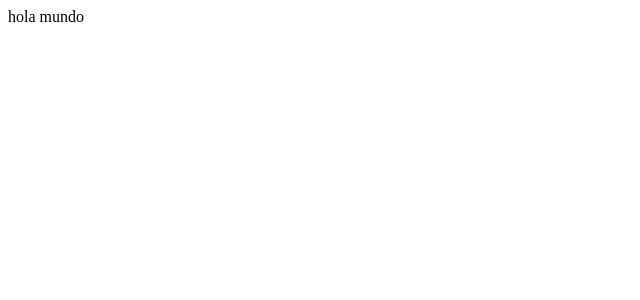
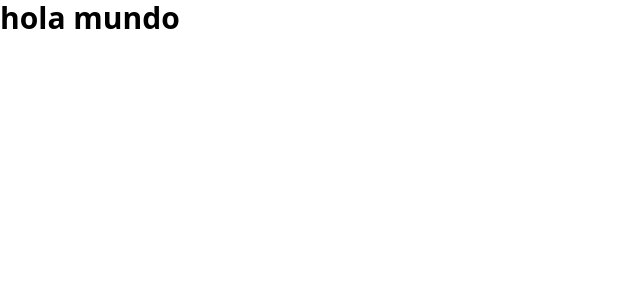
Before and after one commit to danielsantiago1230/React-portfolio, a React (Create React App) app in the folder my-portfolio/: page / in a window 1280 px wide. Shown: the top 300 px of the page, without its empty margins (0-640 px from the left). Built offline with nearby package versions, Linux system fonts and the light colour scheme.

Commit message:
add tailwind-sucessfull

```diff
--- /dev/null
+++ b/my-portfolio/src/App.jsx
@@ -0,0 +1,10 @@
+
+function App() {
+  return (
+    <div className="text-3xl font-bold">
+      hola mundo
+    </div>
+  );
+}
+
+export default App;
--- a/my-portfolio/src/Santiago.js
+++ /dev/null
@@ -1,10 +0,0 @@
-
-function Santiago() {
-  return (
-    <div>
-      hola mundo
-    </div>
-  );
-}
-
-export default Santiago;
--- /dev/null
+++ b/my-portfolio/src/index.css
@@ -0,0 +1,3 @@
+@tailwind base;
+@tailwind components;
+@tailwind utilities;
--- a/my-portfolio/src/index.js
+++ b/my-portfolio/src/index.js
@@ -1,10 +1,11 @@
 import React from 'react';
 import ReactDOM from 'react-dom/client';
-import Santiago from './Santiago';
+import App from './App.jsx';
+import './index.css'
 
 const root = ReactDOM.createRoot(document.getElementById('root'));
 root.render(
   <React.StrictMode>
-    <Santiago />
+    <App />
   </React.StrictMode>
 );
--- a/my-portfolio/tailwind.config.js
+++ b/my-portfolio/tailwind.config.js
@@ -1,6 +1,8 @@
 /** @type {import('tailwindcss').Config} */
 module.exports = {
-  content: [],
+  content: [
+    "./src/**/*.{js,jsx,ts,tsx}",
+  ],
   theme: {
     extend: {},
   },
```
